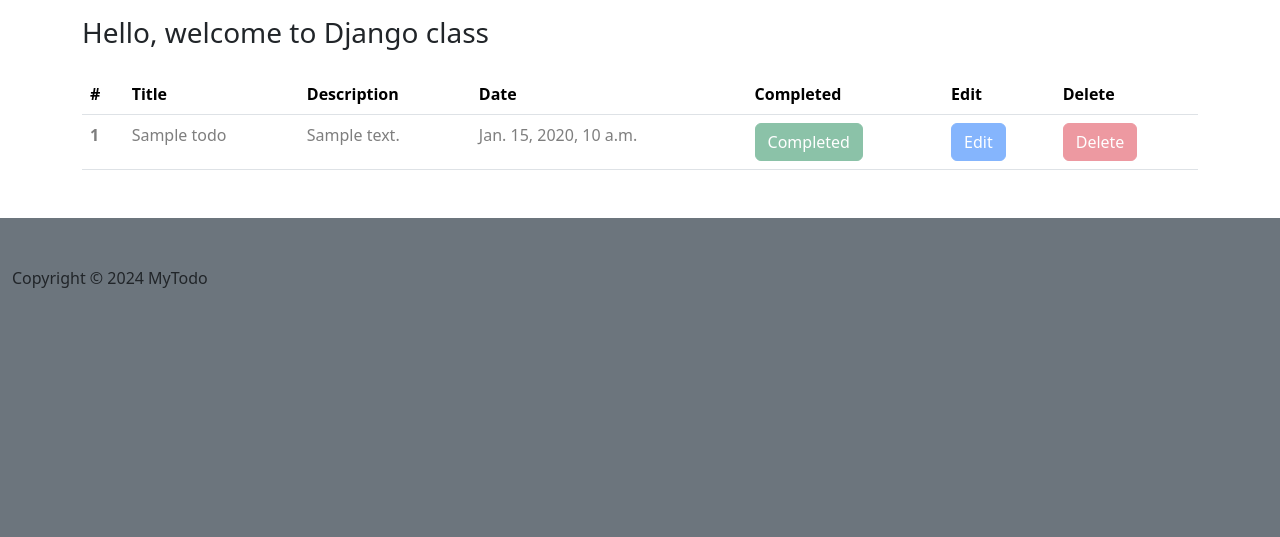
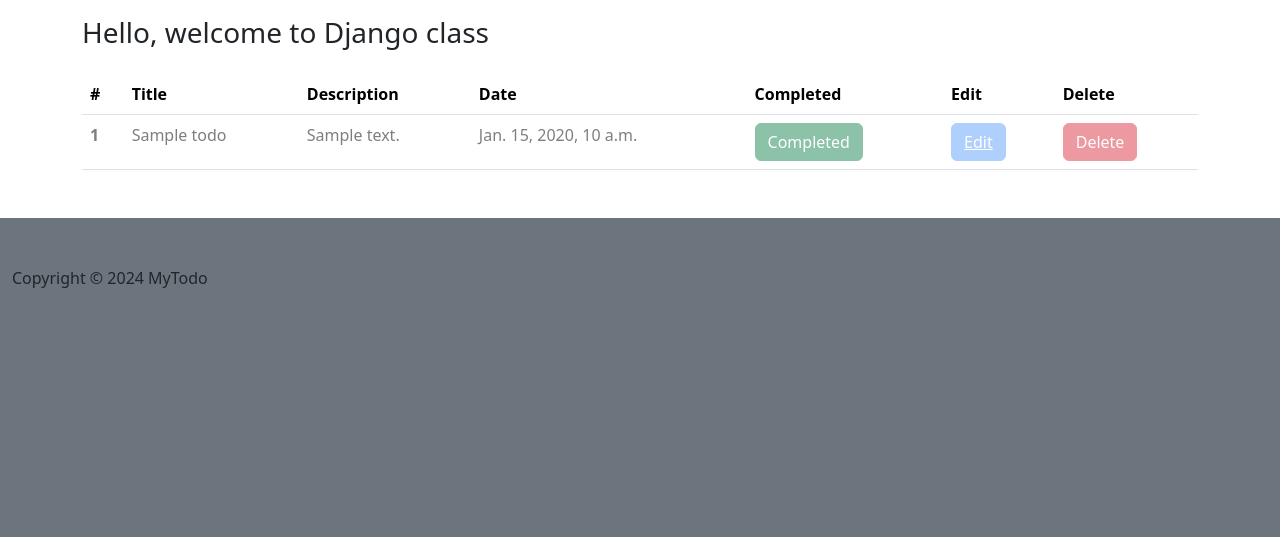
Before and after one commit to DamilareArise/django-todo, a Django app: page / in a window 1280 px wide. Shown: the part 56-593 px from the top of the page. Run offline with Django 5.2, Linux system fonts and the light colour scheme; tables that the repository leaves empty hold one stand-in row (values such as "Sample post").

Commit message:
update index.html to disable edit button for completed todos

```diff
--- a/todo/template/index.html
+++ b/todo/template/index.html
@@ -43,7 +43,15 @@
                         {% endif %}
 
                     </td>
-                    <td><a href="{% url 'edit-todo' todo.id %}" class="btn btn-primary" >Edit</a></td>
+                    <td>
+                        <button class="btn btn-primary"
+                        {% if todo.completed %}
+                            disabled
+                        {% endif %}
+                        >
+                            <a href="{% url 'edit-todo' todo.id %}" class="text-white">Edit</a>
+                        </button>
+                    </td>
                     <td><a href="" class="btn btn-danger" data-bs-toggle="modal" data-bs-target="#exampleModal_{{todo.id}}">Delete</a></td>
 
 
```
